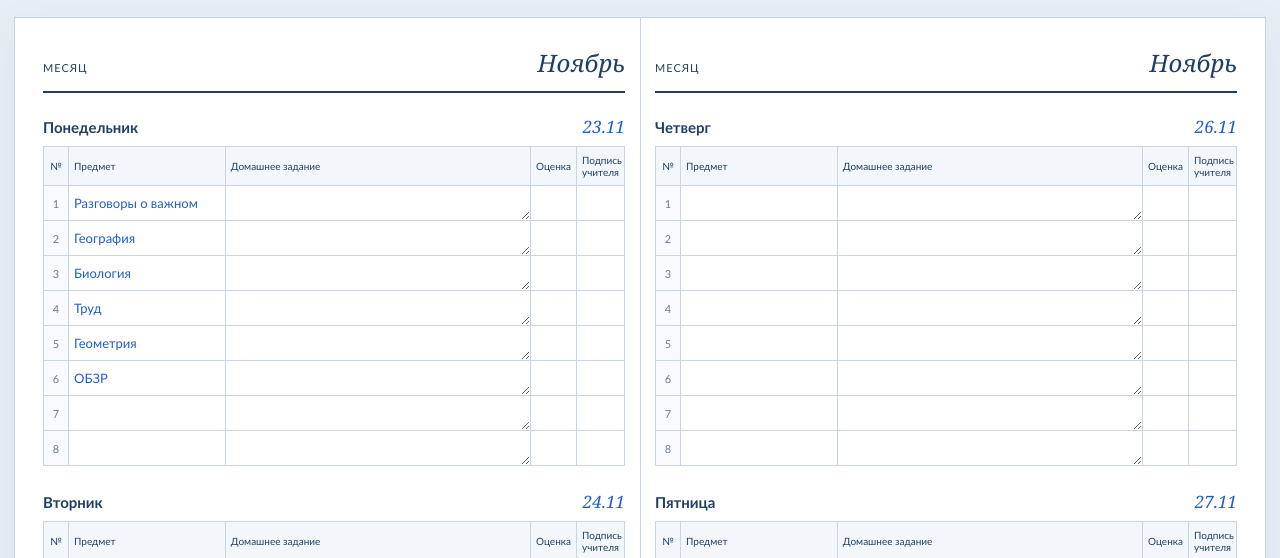
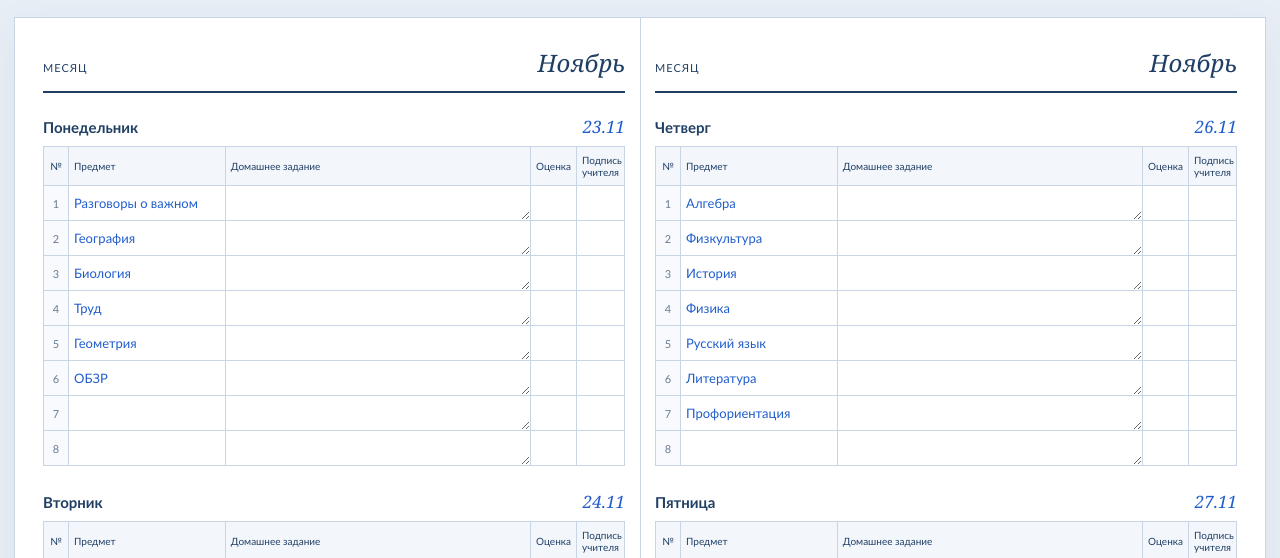
Before and after one commit to antonignatov2026-byte/school-diary, a plain HTML site: page index.html in a window 1280 px wide. Shown: the part 178-736 px from the top of the page. Drawn offline with Linux system fonts and the light colour scheme.

Commit message:
Add Thursday timetable

```diff
--- a/index.html
+++ b/index.html
@@ -12,7 +12,7 @@
 <script>
 'use strict';
 const days=['Понедельник','Вторник','Среда','Четверг','Пятница','Суббота'];
-const defaultSchedule=[['Разговоры о важном','География','Биология','Труд','Геометрия','ОБЗР'],['','История','Русский язык','Иностранный язык','Музыка','Алгебра'],['Химия','Физкультура','Геометрия','Русский язык','История','Иностранный язык'],[],[],[]];
+const defaultSchedule=[['Разговоры о важном','География','Биология','Труд','Геометрия','ОБЗР'],['','История','Русский язык','Иностранный язык','Музыка','Алгебра'],['Химия','Физкультура','Геометрия','Русский язык','История','Иностранный язык'],['Алгебра','Физкультура','История','Физика','Русский язык','Литература','Профориентация'],[],[]];
 const key='personal-school-diary-v1';
 let data={};let storageAvailable=true;
 try{data=JSON.parse(localStorage.getItem(key)||'{}');if(!data||typeof data!=='object'||Array.isArray(data))data={}}catch{storageAvailable=false}
```
